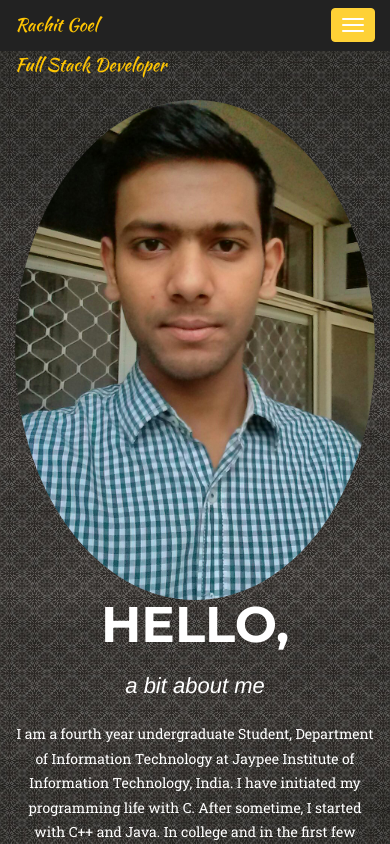
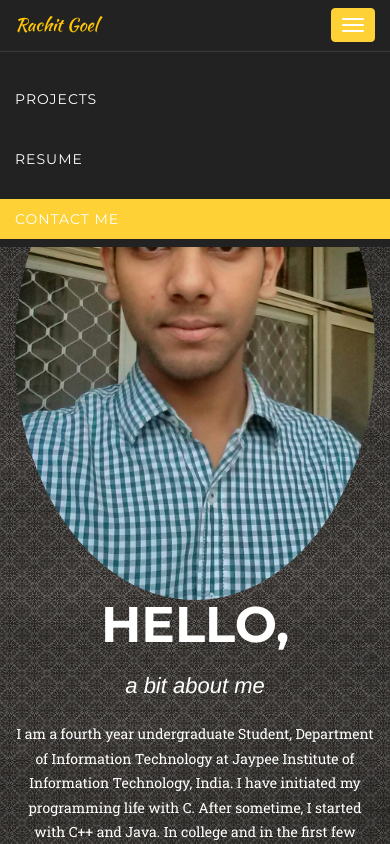
Before and after one commit to linkRachit/linkrachit.github.io, a plain HTML site: page index.html in a window 390 px wide. Both pictures are taken after a click on the button "Toggle navigation". Shown: the top 844 px of the page. Drawn offline with nearby package versions, Linux system fonts and the light colour scheme; a web font is replaced by a local one.

Commit message:
navigation bar is now working

```diff
--- a/index.html
+++ b/index.html
@@ -33,18 +33,18 @@
         <div class="container">
 
             <div class="navbar-header page-scroll">
-                <button type="button" class="navbar-toggle" data-toggle="collapse" >
+                <button type="button" class="navbar-toggle" data-toggle="collapse" data-target="#bs-example-navbar-collapse-1">
                     <span class="sr-only">Toggle navigation</span>
                     <span class="icon-bar"></span>
                     <span class="icon-bar"></span>
                     <span class="icon-bar"></span>
                 </button>
-                <a class="navbar-brand page-scroll" href="#page-top">  Rachit Goel  <br><br>Full Stack Developer</a>
+                <a class="navbar-brand page-scroll" href="#page-top">  Rachit Goel </a>
             </div>
 
 
 
-            <div class="collapse navbar-collapse" >
+            <div class="collapse navbar-collapse" id="bs-example-navbar-collapse-1">
                 <ul class="nav navbar-nav navbar-right">
                     <li class="hidden">
                         <a href="#page-top"></a>
```
